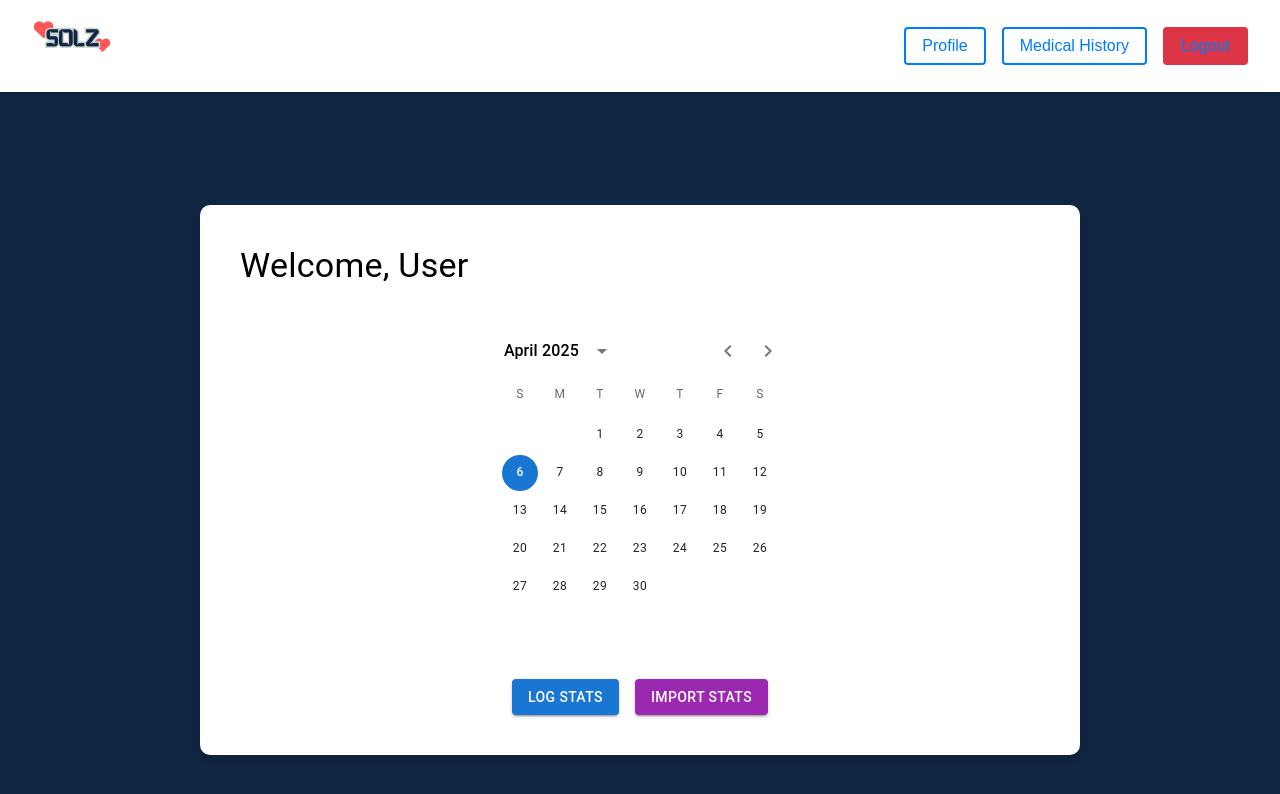
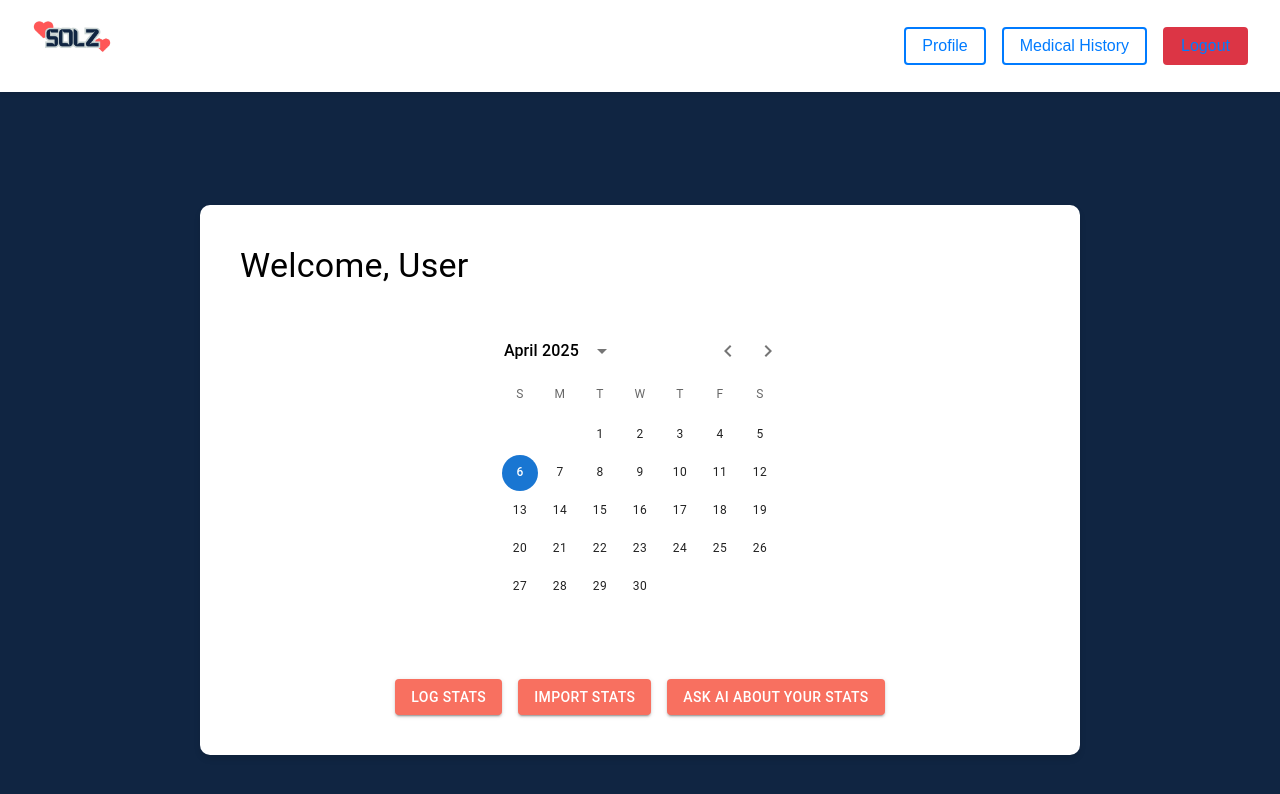
Before and after one commit to froguro/diamondhacks-2025, a React (Create React App) app in the folder my-app/: page /dashboard in a window 1280 px wide. Shown: the top 794 px of the page. Built offline with nearby package versions, Linux system fonts and the light colour scheme.

Commit message:
added timer to message

```diff
--- a/my-app/src/components/Dashboard.js
+++ b/my-app/src/components/Dashboard.js
@@ -47,6 +47,10 @@ function Dashboard() {
       window.location.href = 'solz://';
     } else {
       setShowMessage(true);
+      // Set a timer to hide the message after 5 seconds
+      setTimeout(() => {
+        setShowMessage(false);
+      }, 5000);
     }
 
     // Start polling for new health data
@@ -122,6 +126,7 @@ function Dashboard() {
               variant="contained"
               color="primary"
               onClick={handleLogStats}
+              sx={{ backgroundColor: '#f87060' }}
             >
               Log Stats
             </Button>
@@ -129,8 +134,16 @@ function Dashboard() {
               variant="contained"
               color="secondary"
               onClick={handleImportStats}
+              sx={{ backgroundColor: '#f87060' }}
             >
               Import Stats
+            </Button>
+            <Button
+              variant="contained"
+              color="info"
+              sx={{ backgroundColor: '#f87060' }}
+            >
+              Ask AI About Your Stats
             </Button>
           </Box>
 
```
